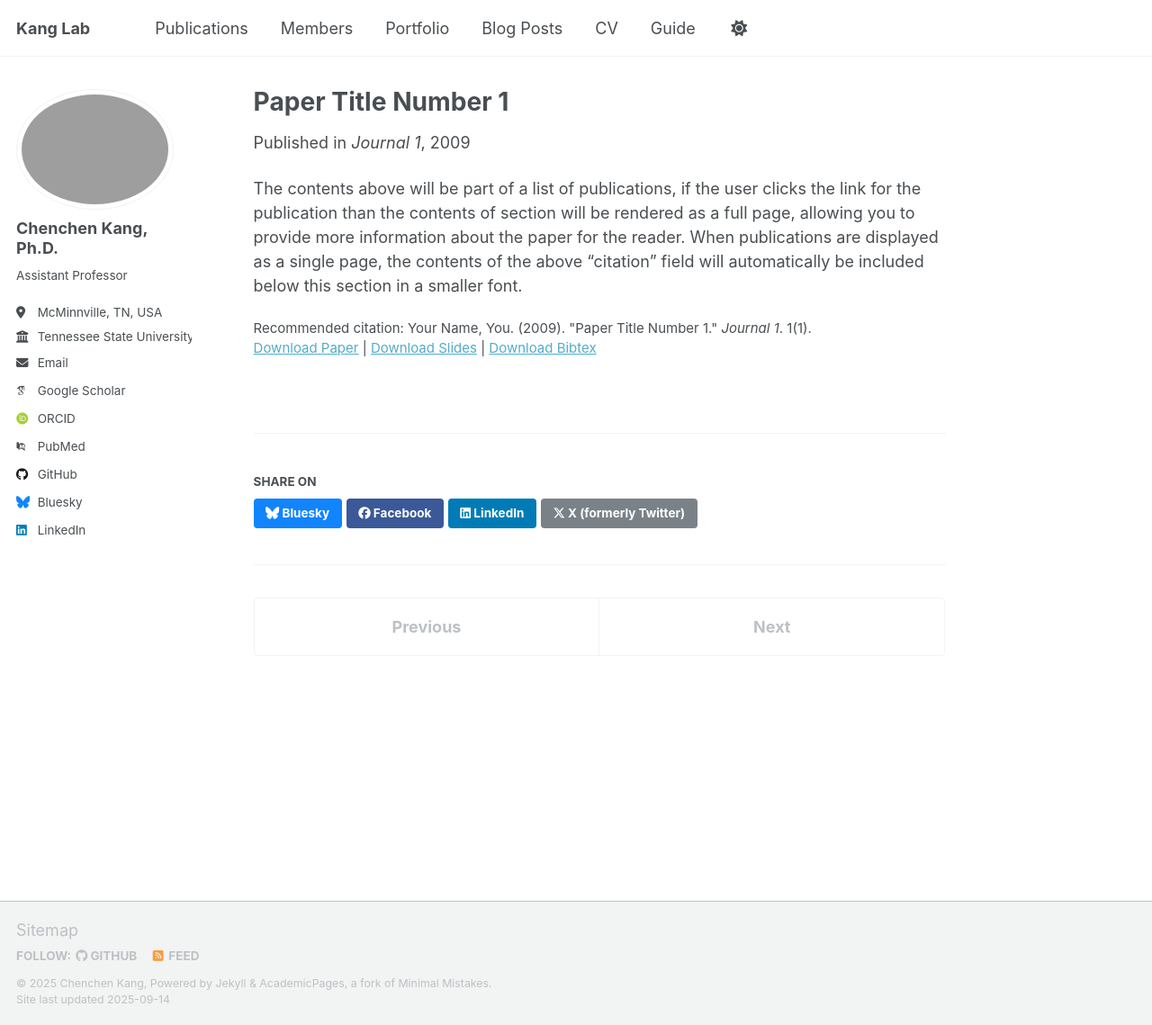
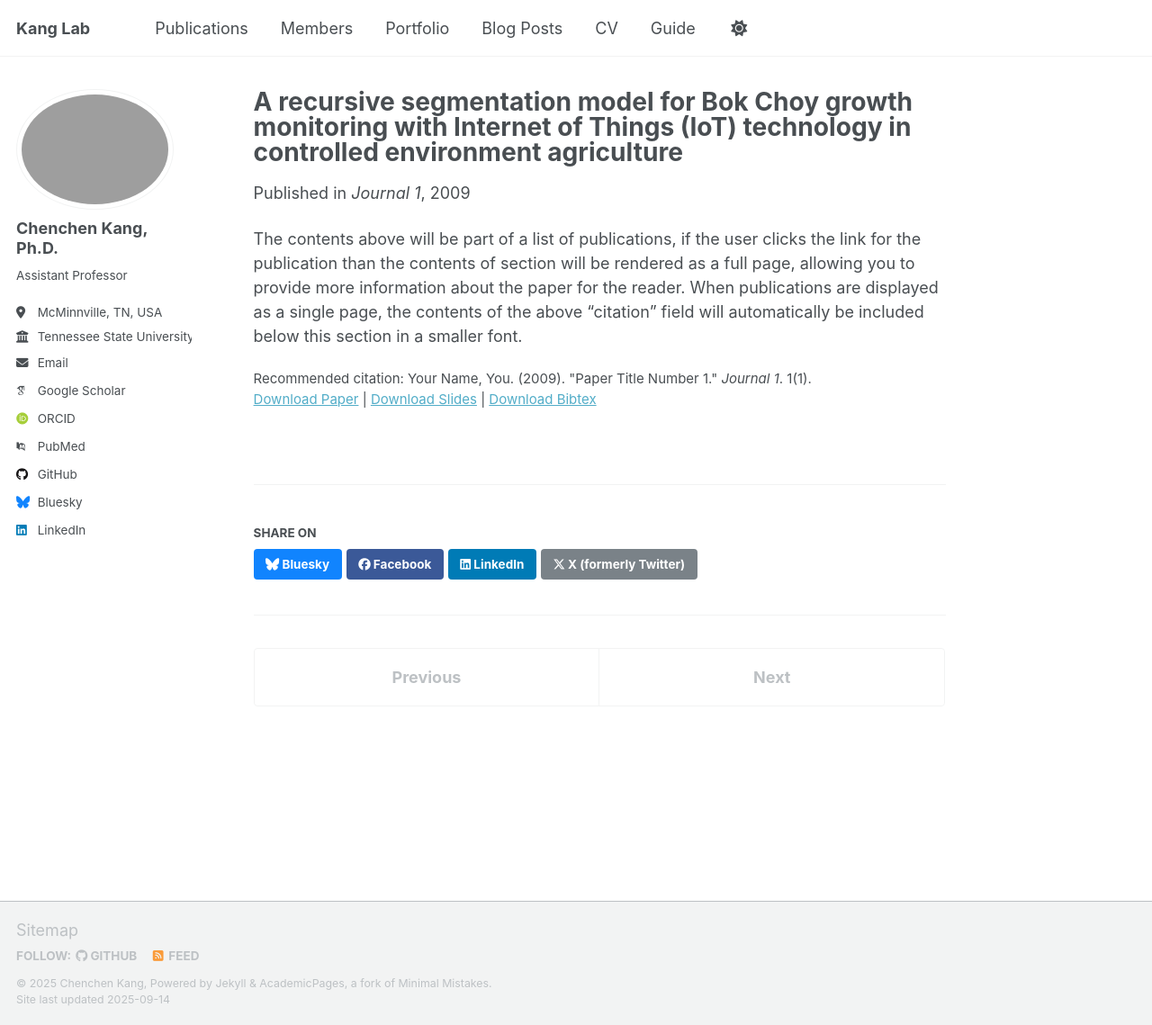
Before and after one commit to ChenchenKang/web, a Jekyll site: the page built from _publications/2009-10-01-paper-title-number-1.md, in a window 1280 px wide and 1139 px high. Shown: the whole window at 90% size. Built offline with Jekyll 4.4.1, drawn with Linux system fonts in a browser that asks for light colours; some web fonts are replaced; a script that is not in the unit is left out.

Commit message:
Update 2009-10-01-paper-title-number-1.md

```diff
--- a/_publications/2009-10-01-paper-title-number-1.md
+++ b/_publications/2009-10-01-paper-title-number-1.md
@@ -1,8 +1,8 @@
 ---
-title: "Paper Title Number 1"
+title: "A recursive segmentation model for Bok Choy growth monitoring with Internet of Things (IoT) technology in controlled environment agriculture"
 collection: publications
 category: manuscripts
-permalink: /publication/2009-10-01-paper-title-number-1
+permalink: /publication/A recursive segmentation model for Bok Choy growth monitoring with Internet of Things (IoT) technology in controlled environment agriculture
 excerpt: 'This paper is about the number 1. The number 2 is left for future work.'
 date: 2009-10-01
 venue: 'Journal 1'
```
